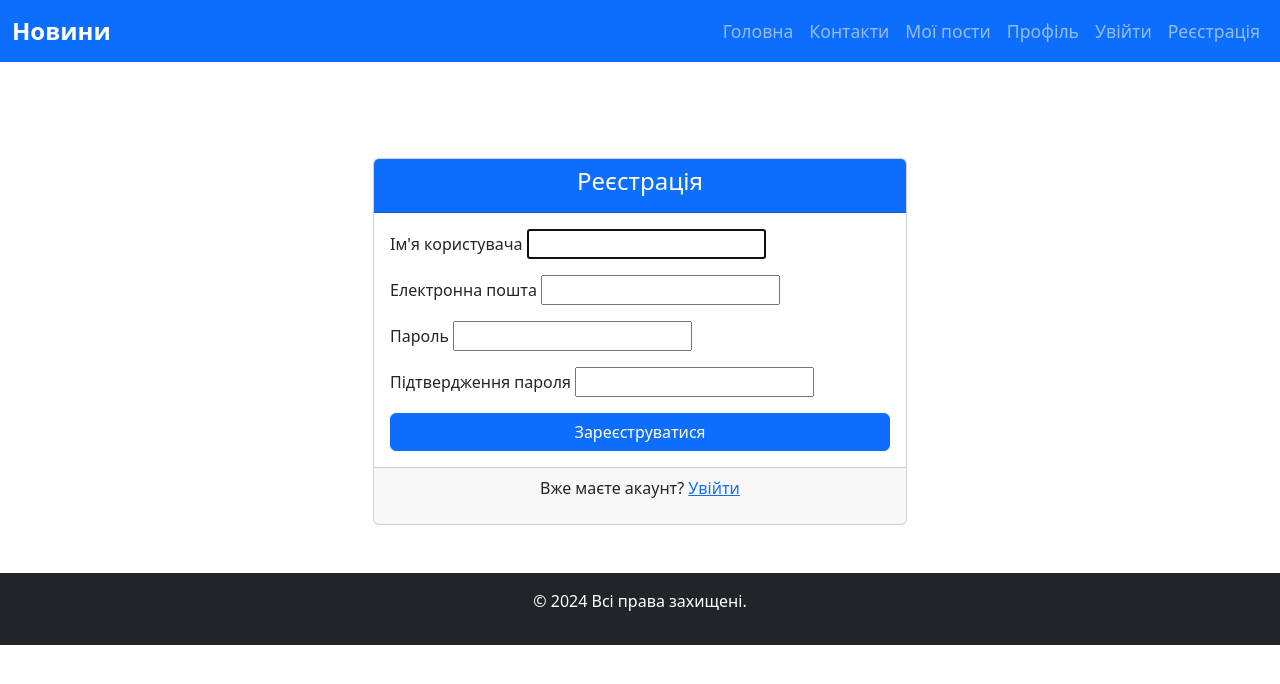
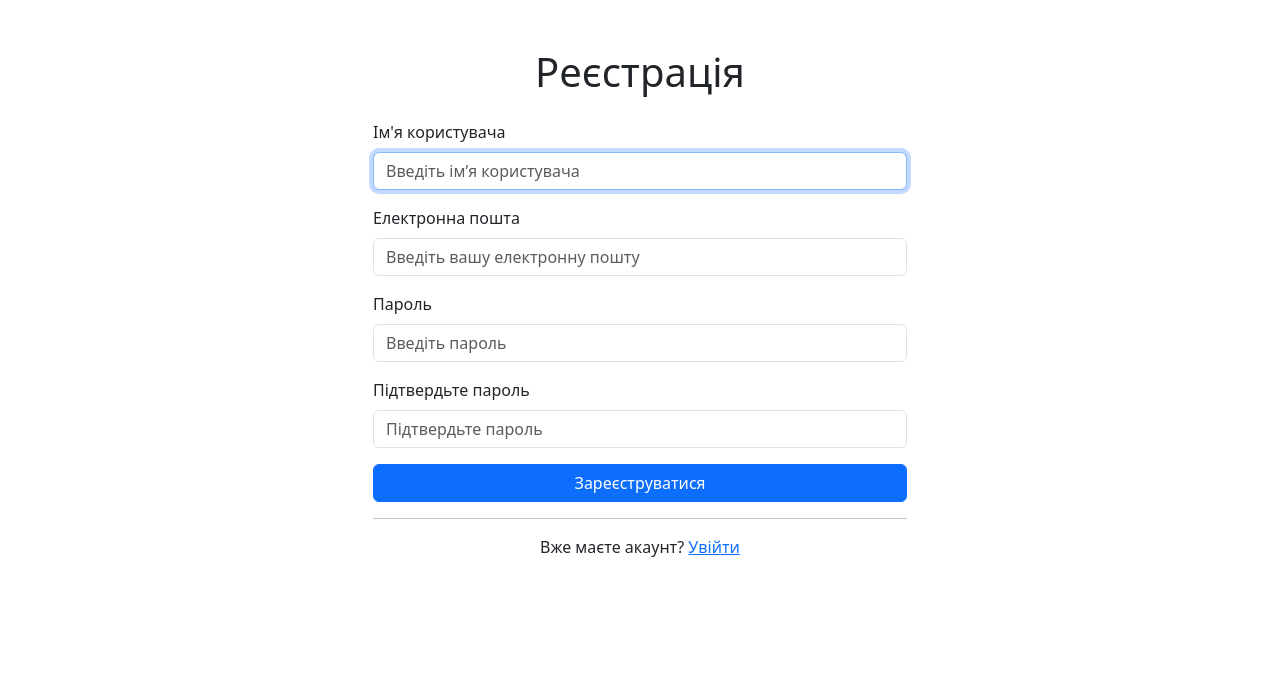
Before and after one commit to volodavkaa/DjangoProject, a Django app: page /users/register/ in a window 1280 px wide. Shown: the top 684 px of the page. Run offline with Django 5.2, Linux system fonts and the light colour scheme; some libraries are stand-ins or nearby versions.

Commit message:
поправки

```diff
--- a/blog/templates/layout.html
+++ b/blog/templates/layout.html
@@ -9,6 +9,7 @@
     <link href="{% static 'css/styles.css' %}" rel="stylesheet" />
   </head>
   <body>
+    {% if user.is_authenticated %}
     <nav class="navbar navbar-expand-lg navbar-dark bg-primary">
       <div class="container-fluid">
         <a class="navbar-brand" href="/">Новини</a>
@@ -36,35 +37,24 @@
             </li>
             <li class="nav-item">
               <a class="nav-link {% if request.path == '/users/profile/' %}active{% endif %}" href="{% url 'profile' %}">Профіль</a>
-          </li>
-
-            {% if user.is_authenticated %}
+            </li>
             <li class="nav-item">
               <form action="{% url 'logout' %}" method="post" class="d-inline">
                 {% csrf_token %}
                 <button type="submit" class="btn btn-danger nav-link border-0">Вийти</button>
               </form>
             </li>
-            {% else %}
-            <li class="nav-item">
-              <a class="nav-link {% if request.path == '/login/' %}active{% endif %}" href="{% url 'login' %}">Увійти</a>
-            </li>
-            <li class="nav-item">
-              <a class="nav-link {% if request.path == '/register/' %}active{% endif %}" href="{% url 'register' %}">Реєстрація</a>
-            </li>
-            {% endif %}
           </ul>
         </div>
       </div>
     </nav>
+    {% endif %}
     <main class="container my-5">
       {% block content %}
       <p></p>
       {% endblock %}
     </main>
-    <footer class="bg-dark text-white text-center py-3">
-      <p>&copy; 2024 Всі права захищені.</p>
-    </footer>
+
     <script src="{% static 'js/bootstrap.bundle.min.js' %}"></script>
   </body>
 </html>
--- a/blog/users/forms.py
+++ b/blog/users/forms.py
@@ -1,16 +1,34 @@
 from django import forms
 from django.contrib.auth.forms import UserCreationForm
 from django.contrib.auth.models import User
-
+from django.contrib.auth.forms import AuthenticationForm
 class UserRegisterForm(UserCreationForm):
-    email = forms.EmailField(required=True)
+    email = forms.EmailField(required=True, widget=forms.EmailInput(attrs={
+        'class': 'form-control',
+        'placeholder': 'Введіть вашу електронну пошту'
+    }))
+    username = forms.CharField(widget=forms.TextInput(attrs={
+        'class': 'form-control',
+        'placeholder': 'Введіть ім’я користувача'
+    }))
+    password1 = forms.CharField(widget=forms.PasswordInput(attrs={
+        'class': 'form-control',
+        'placeholder': 'Введіть пароль'
+    }))
+    password2 = forms.CharField(widget=forms.PasswordInput(attrs={
+        'class': 'form-control',
+        'placeholder': 'Підтвердьте пароль'
+    }))
 
     class Meta:
         model = User
         fields = ['username', 'email', 'password1', 'password2']
-
-    def clean_email(self):
-        email = self.cleaned_data.get('email')
-        if User.objects.filter(email=email).exists():
-            raise forms.ValidationError("Цей email вже використовується.")
-        return email
+class UserLoginForm(AuthenticationForm):
+    username = forms.CharField(widget=forms.TextInput(attrs={
+        'class': 'form-control',
+        'placeholder': "Введіть ім'я користувача"
+    }))
+    password = forms.CharField(widget=forms.PasswordInput(attrs={
+        'class': 'form-control',
+        'placeholder': 'Введіть пароль'
+    }))
--- a/blog/users/templates/users/register.html
+++ b/blog/users/templates/users/register.html
@@ -1,42 +1,44 @@
 {% extends "layout.html" %}
+{% load static %}
 
 {% block title %}Реєстрація{% endblock %}
 
 {% block content %}
-<div class="container">
+<div class="container mt-5">
     <div class="row justify-content-center">
         <div class="col-md-6">
-            <div class="card mt-5">
-                <div class="card-header bg-primary text-white text-center">
-                    <h4>Реєстрація</h4>
+            <h1 class="text-center mb-4">Реєстрація</h1>
+            <form id="registrationForm" method="POST" novalidate>
+                {% csrf_token %}
+                <div class="mb-3">
+                    <label for="id_username" class="form-label">Ім'я користувача</label>
+                    {{ form.username }}
+                    <div class="invalid-feedback">Будь ласка, введіть ім'я користувача.</div>
                 </div>
-                <div class="card-body">
-                    <form method="POST">
-                        {% csrf_token %}
-                        <div class="form-group mb-3">
-                            <label for="id_username">Ім'я користувача</label>
-                            {{ form.username }}
+                <div class="mb-3">
+                    <label for="id_email" class="form-label">Електронна пошта</label>
+                    {{ form.email }}
+                    <div class="invalid-feedback">Будь ласка, введіть дійсну електронну пошту.</div>
                 </div>
-                        <div class="form-group mb-3">
-                            <label for="id_email">Електронна пошта</label>
-                            {{ form.email }}
+                <div class="mb-3">
+                    <label for="id_password1" class="form-label">Пароль</label>
+                    {{ form.password1 }}
+                    <div class="invalid-feedback">
+                        Пароль повинен бути не менше 8 символів, містити цифри та букви.
                     </div>
-                        <div class="form-group mb-3">
-                            <label for="id_password1">Пароль</label>
-                            {{ form.password1 }}
                 </div>
-                        <div class="form-group mb-3">
-                            <label for="id_password2">Підтвердження пароля</label>
+                <div class="mb-3">
+                    <label for="id_password2" class="form-label">Підтвердьте пароль</label>
                     {{ form.password2 }}
+                    <div class="invalid-feedback">Паролі повинні співпадати.</div>
                 </div>
                 <button type="submit" class="btn btn-primary w-100">Зареєструватися</button>
             </form>
-                </div>
-                <div class="card-footer text-center">
+            <hr>
+            <div class="text-center">
                 <p>Вже маєте акаунт? <a href="{% url 'login' %}">Увійти</a></p>
             </div>
         </div>
     </div>
 </div>
-</div>
 {% endblock %}
--- a/blog/users/urls.py
+++ b/blog/users/urls.py
@@ -1,10 +1,10 @@
 from django.urls import path
 from .views import register, CustomLoginView, profile
 from django.contrib.auth.views import LogoutView
-
+from users.forms import UserLoginForm
 urlpatterns = [
     path('register/', register, name='register'),
-    path('login/', CustomLoginView.as_view(), name='login'),
+    path('login/', CustomLoginView.as_view(authentication_form=UserLoginForm), name='login'),
     path('logout/', LogoutView.as_view(), name='logout'),
     path('profile/', profile, name='profile'),
 ]
```
Also changed, not shown: blog/static/js/registration.js (added, +21 -0 lines), blog/users/templates/users/login.html (+29 -15 lines). Lines whose indentation alone changed are shown as unchanged.
